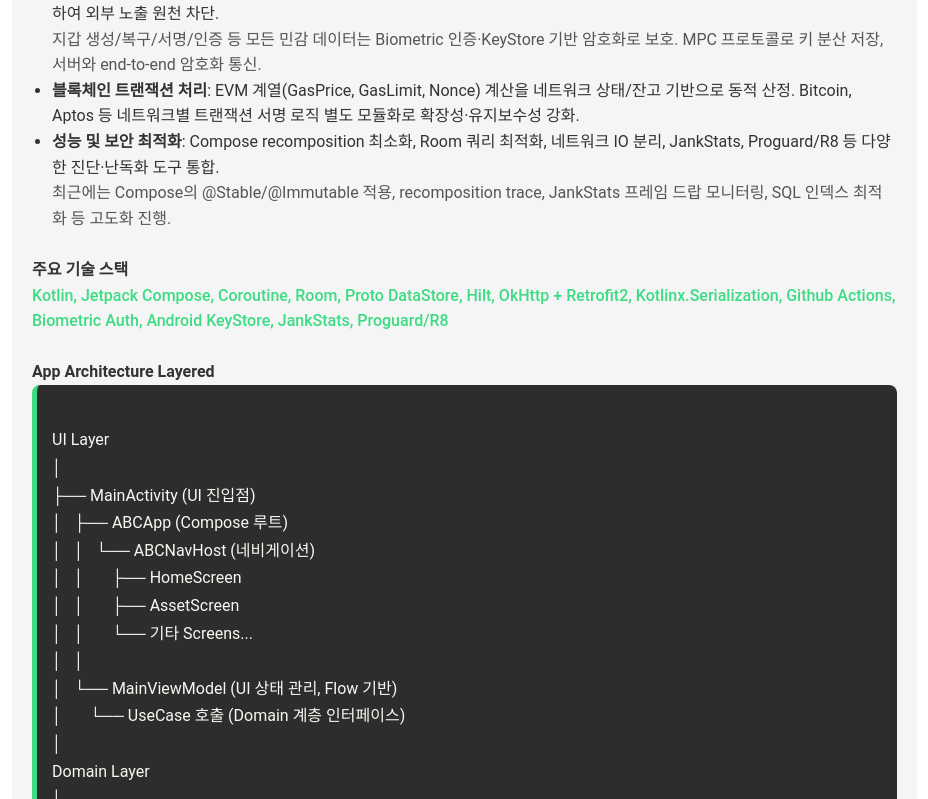
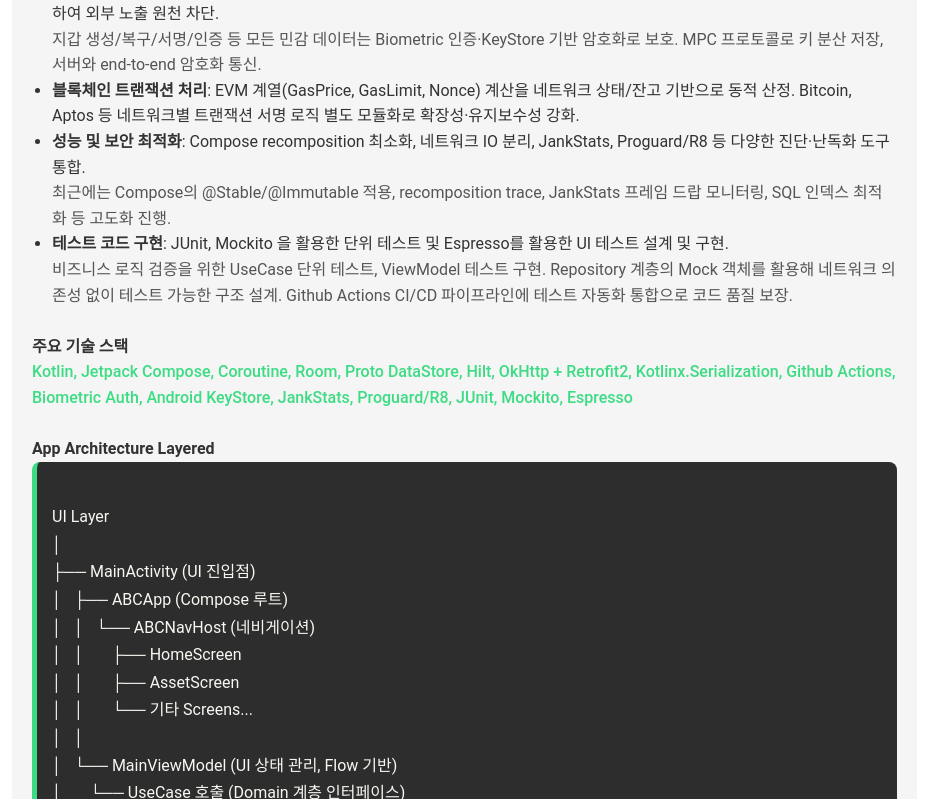
Before and after one commit to jin-sin/ResumeAndBlog, a plain HTML site: page resume.html in a window 1280 px wide. Shown: the part 2561-3360 px from the top of the page, without its empty margins (183-1111 px from the left). Drawn offline with Linux system fonts and the light colour scheme.

Commit message:
chore: 문구 수정

```diff
--- a/resume.html
+++ b/resume.html
@@ -410,15 +410,19 @@
                                 <strong>블록체인 트랜잭션 처리</strong>: EVM 계열(GasPrice, GasLimit, Nonce) 계산을 네트워크 상태/잔고 기반으로 동적 산정. Bitcoin, Aptos 등 네트워크별 트랜잭션 서명 로직 별도 모듈화로 확장성·유지보수성 강화.<br>
                             </li>
                             <li>
-                                <strong>성능 및 보안 최적화</strong>: Compose recomposition 최소화, Room 쿼리 최적화, 네트워크 IO 분리, JankStats, Proguard/R8 등 다양한 진단·난독화 도구 통합.<br>
+                                <strong>성능 및 보안 최적화</strong>: Compose recomposition 최소화, 네트워크 IO 분리, JankStats, Proguard/R8 등 다양한 진단·난독화 도구 통합.<br>
                                 <span style="color:#555;">최근에는 Compose의 @Stable/@Immutable 적용, recomposition trace, JankStats 프레임 드랍 모니터링, SQL 인덱스 최적화 등 고도화 진행.</span>
+                            </li>
+                            <li>
+                                <strong>테스트 코드 구현</strong>: JUnit, Mockito 을 활용한 단위 테스트 및 Espresso를 활용한 UI 테스트 설계 및 구현.<br>
+                                <span style="color:#555;">비즈니스 로직 검증을 위한 UseCase 단위 테스트, ViewModel 테스트 구현. Repository 계층의 Mock 객체를 활용해 네트워크 의존성 없이 테스트 가능한 구조 설계. Github Actions CI/CD 파이프라인에 테스트 자동화 통합으로 코드 품질 보장.</span>
                             </li>
                         </ul>
                     </div>
                     <br>
                     <b>주요 기술 스택</b>
                     <div class="project-tech">
-                        Kotlin, Jetpack Compose, Coroutine, Room, Proto DataStore, Hilt, OkHttp + Retrofit2, Kotlinx.Serialization, Github Actions, Biometric Auth, Android KeyStore, JankStats, Proguard/R8
+                        Kotlin, Jetpack Compose, Coroutine, Room, Proto DataStore, Hilt, OkHttp + Retrofit2, Kotlinx.Serialization, Github Actions, Biometric Auth, Android KeyStore, JankStats, Proguard/R8, JUnit, Mockito, Espresso
                     </div>
                     <br>
                     <b>App Architecture Layered</b>
@@ -607,7 +611,7 @@ Data Layer
     </main>
 
     <footer>
-        <p>이 이력서는 2025년 4월에 마지막으로 업데이트되었습니다.</p>
+        <p>이 이력서는 2025년 6월에 마지막으로 업데이트되었습니다.</p>
     </footer>
 </div>
 
```
